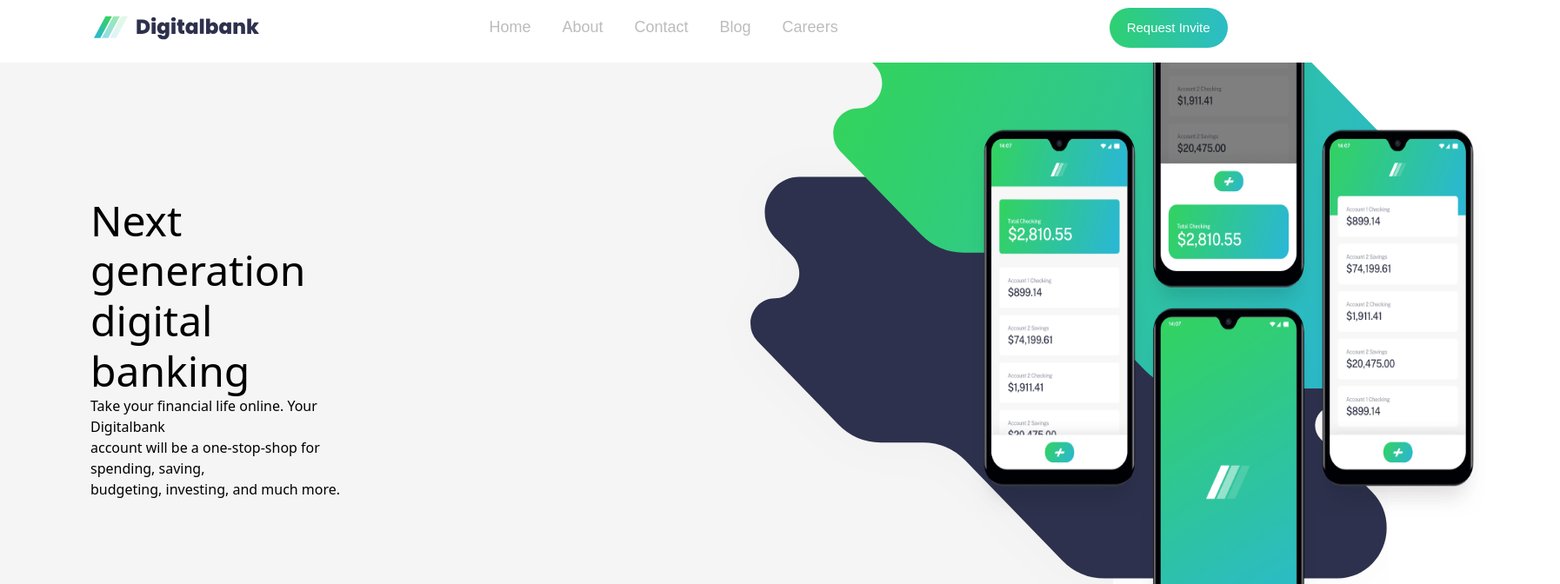
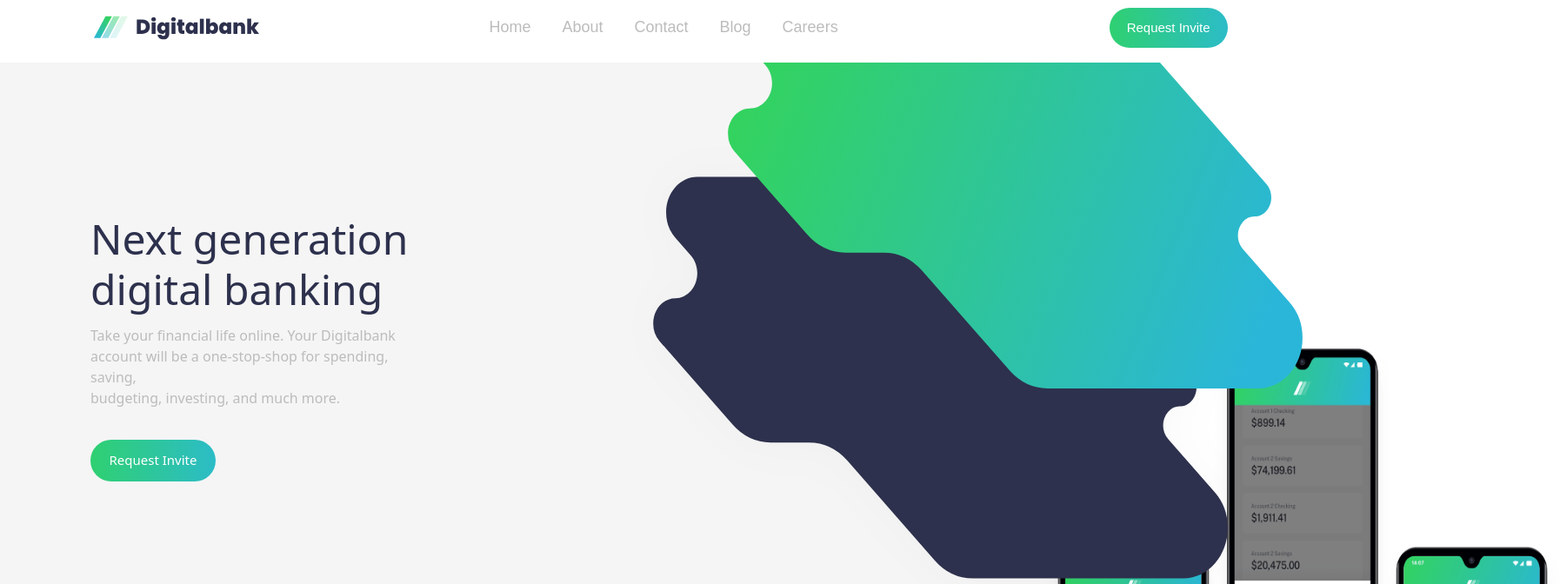
Before and after one commit to Developer-Lounge/digital-bank, a Next.js app: page / in a window 1280 px wide. Shown: the top 672 px of the page at 87% size, 1794 px wide, since content can reach past the window. Built offline with nearby package versions, Linux system fonts and the light colour scheme.

Commit message:
git commit -m "feat: add hero section with title, description, and request invite button"

```diff
--- a/src/app/globals.css
+++ b/src/app/globals.css
@@ -198,3 +198,21 @@
   align-items: center;
   background-color: #f5f5f5;
 }
+
+.requestInvite {
+  background: linear-gradient(90deg, #2fd071 0%, #2cbcc7 100%);
+  border: none;
+  border-radius: 50px;
+  color: white;
+  padding: 12px 20px;
+  font-size: 15px;
+  font-weight: 500;
+  cursor: pointer;
+  transition: all 0.3s ease;
+}
+
+.requestInvite:hover {
+  box-shadow: 1px 3px 10px 10px rgba(47, 208, 113, 0.3);
+  opacity: 0.8;
+  scale: 1.05;
+}
--- a/src/app/page.tsx
+++ b/src/app/page.tsx
@@ -4,25 +4,28 @@
 const page = () => {
   return (
     <div className="hero flex justify-between">
-      <div className="grid ml-[6.5rem]">
-        <p className="text-[3rem] leading-[1.2] color-[#bcbcbc]">
+      <div className="grid gap-3 ml-[6.5rem]">
+        <p className="text-[3rem] leading-[1.2] text-[#2D314D] w-[24rem]">
           Next generation
           <br />
           digital banking
         </p>
-        <p>Take your financial life online. Your Digitalbank<br/>account will be a one-stop-shop for spending, saving,<br/> budgeting, investing, and much more.</p>
+        <p className="text-[1rem] opacity-[1.90] leading-[1.5] text-[#bcbcbc] w-[24rem]">Take your financial life online. Your Digitalbank<br/>account will be a one-stop-shop for spending, saving,<br/> budgeting, investing, and much more.</p>
+
+        <button className= "requestInvite bg-gradient-to-r from-[#2fd071] to-[#2cbcc7] text-white font-medium p-2 w-[9rem] h-[3rem] rounded-full mt-[1.5rem]">Request Invite</button>
+
       </div>
 
       <div className="relative left-[32%] w-auto h-[100%]">
         <Image
-          className="mr-[4rem] -mt-[15px] h-[46rem] w-[69rem]"
+          className="relative -left-[12rem] -mt-[15px] h-[46rem] w-[69rem]"
           src="/bg-intro-desktop.svg"
           alt="bg-intro"
           width={820}
           height={190}
         />
         <Image
-          className="-mt-[50rem] ml-[19rem] h-[55rem] w-[37rem]"
+          className=" -mt-[20rem] ml-[19rem] h-[55rem] w-[37rem]"
           src="/image-mockups.png"
           alt="image-mockup"
           width={190}
```
